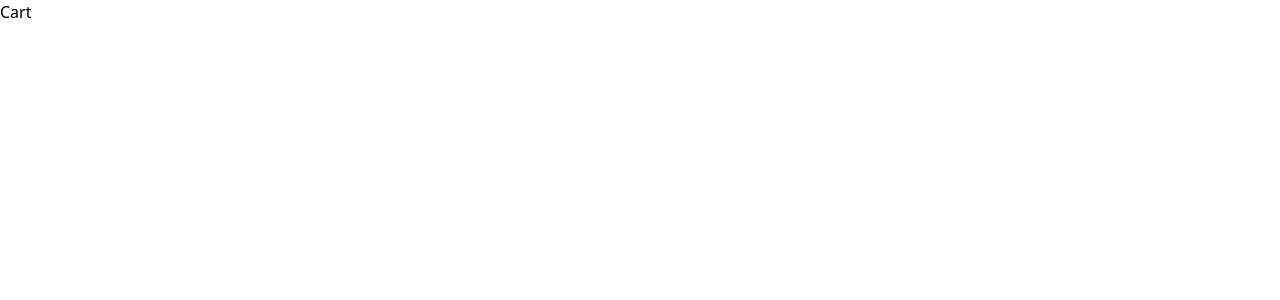
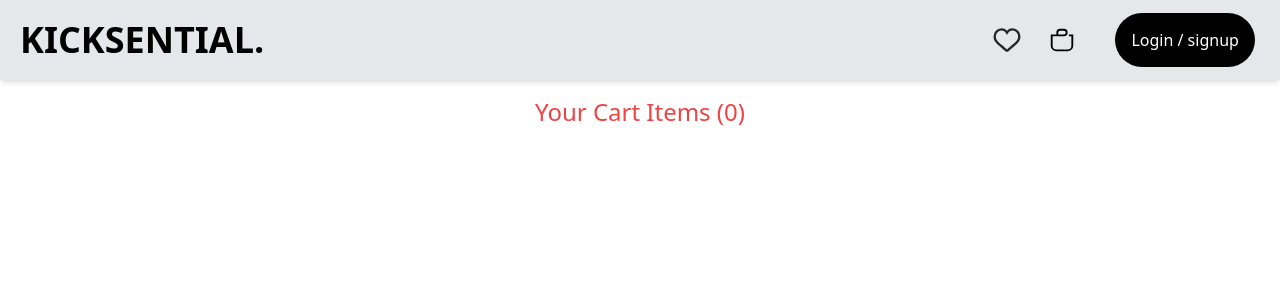
Before and after one commit to MakaChikava/E-Commerce, a React (Create React App) app in the folder kicksential/: page /cart in a window 1280 px wide. Shown: the top 300 px of the page. Built offline with nearby package versions, Linux system fonts and the light colour scheme.

Commit message:
working on cart

```diff
--- a/kicksential/src/cart.js
+++ b/kicksential/src/cart.js
@@ -1,8 +1,15 @@
-
+import Navbar from "./components/Navbar";
 const Cart = () => {
     return (
-        <div>
-            <h1>Cart</h1>
+        <div className="flex flex-col h-screen">
+            <Navbar/>
+            <br/>
+            <br/>
+            <br/>
+            <br/>
+            <div className="flex justify-center">
+                <h1 className="text-red-500 text-2xl">Your Cart Items (0)</h1>
+            </div>
         </div>
     );
 }
--- a/kicksential/src/components/Navbar.jsx
+++ b/kicksential/src/components/Navbar.jsx
@@ -1,8 +1,12 @@
+import { Link } from "react-router-dom";
+
 const Navbar = () => {
     return (
         <header className="bg-gray-200 fixed top-0 w-full shadow-md">
             <nav className="flex justify-between">
+                <Link to='/'>
                 <h1 className="text-black text-4xl font-bold hover:text-neutral-600 duration-500 m-3 p-2 cursor-pointer">KICKSENTIAL.</h1>
+                </Link>
                 <div className="flex w-[300px] items-center justify-around">
                 <svg
             aria-label="Like"
@@ -14,6 +18,7 @@ const Navbar = () => {
             <title>favorite</title>
             <path d="M16.792 3.904A4.989 4.989 0 0 1 21.5 9.122c0 3.072-2.652 4.959-5.197 7.222-2.512 2.243-3.865 3.469-4.303 3.752-.477-.309-2.143-1.823-4.303-3.752C5.141 14.072 2.5 12.167 2.5 9.122a4.989 4.989 0 0 1 4.708-5.218 4.21 4.21 0 0 1 3.675 1.941c.84 1.175.98 1.763 1.12 1.763s.278-.588 1.11-1.766a4.17 4.17 0 0 1 3.679-1.938m0-2a6.04 6.04 0 0 0-4.797 2.127 6.052 6.052 0 0 0-4.787-2.127A6.985 6.985 0 0 0 .5 9.122c0 3.61 2.55 5.827 5.015 7.97.283.246.569.494.853.747l1.027.918a44.998 44.998 0 0 0 3.518 3.018 2 2 0 0 0 2.174 0 45.263 45.263 0 0 0 3.626-3.115l.922-.824c.293-.26.59-.519.885-.774 2.334-2.025 4.98-4.32 4.98-7.94a6.985 6.985 0 0 0-6.708-7.218Z"></path>
         </svg>
+        <Link to='/cart'>
         <svg
         aria-hidden="true"
         className="h-[30px] w-[30px] flex"
@@ -24,6 +29,7 @@ const Navbar = () => {
                     <title>Cart</title>
                     <path stroke="currentColor" stroke-width="1.5" d="M8.25 8.25V6a2.25 2.25 0 012.25-2.25h3a2.25 2.25 0 110 4.5H3.75v8.25a3.75 3.75 0 003.75 3.75h9a3.75 3.75 0 003.75-3.75V8.25H17.5"></path>
                 </svg>
+        </Link>
                 <button className="flex h-2/3 items-center bg-black hover:bg-neutral-600 duration-500 text-white rounded-full m-3 p-2 pl-4 pr-4">Login / signup</button>
                 </div>
             </nav>
```
